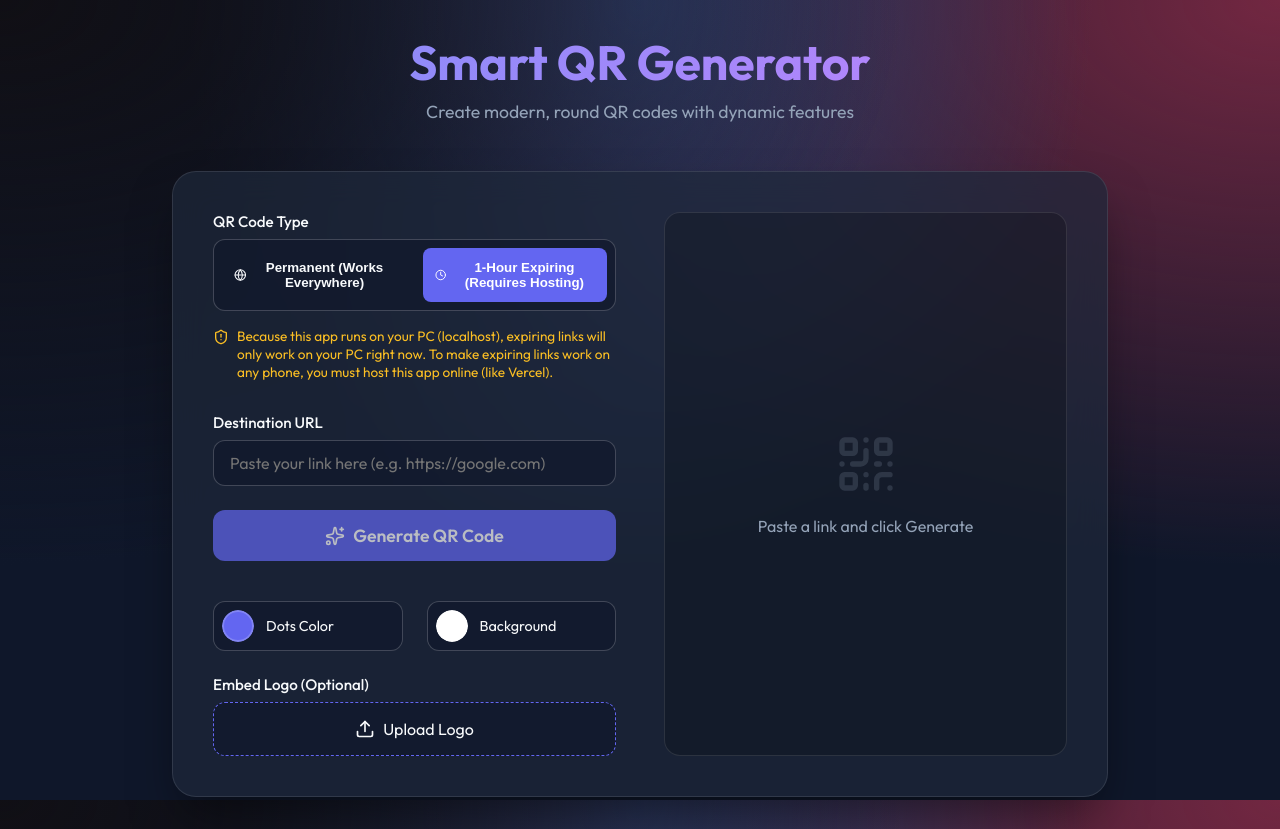
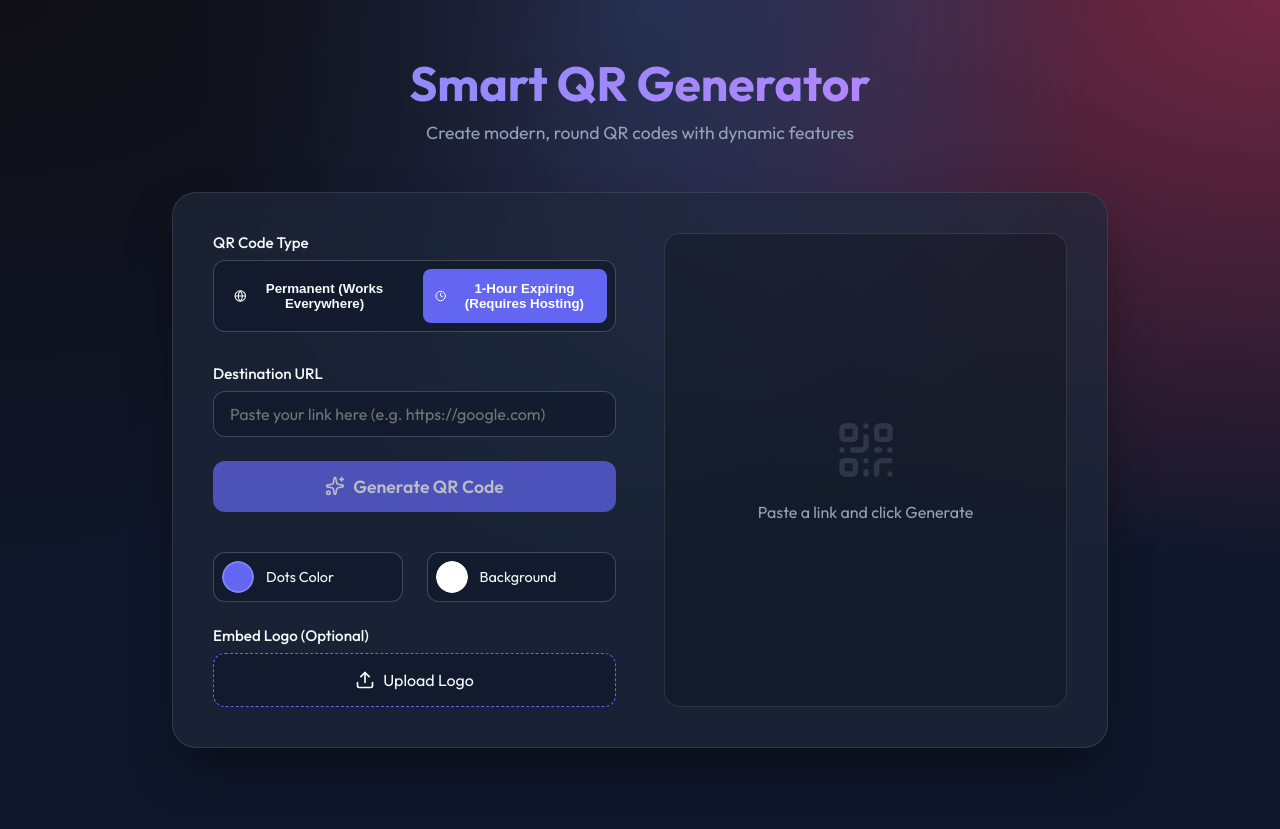
Before and after one commit to Ansuman-Mahapatra/RR-QR, a React (Vite) app: page / in a window 1280 px wide. After the commit the page ends 800 px from the top, so only its background shows below. Built offline with nearby package versions, Linux system fonts and the light colour scheme.

Commit message:
Remove localhost warning as the site is now published

```diff
--- a/src/App.tsx
+++ b/src/App.tsx
@@ -136,12 +136,6 @@ export default function App() {
                 1-Hour Expiring (Requires Hosting)
               </button>
             </div>
-            {mode === 'expiring' && (
-              <div style={{ display: 'flex', gap: '0.5rem', fontSize: '0.85rem', color: '#fbbf24', marginTop: '0.5rem', alignItems: 'flex-start' }}>
-                <ShieldAlert size={16} style={{ flexShrink: 0, marginTop: '2px' }} />
-                <span>Because this app runs on your PC (localhost), expiring links will only work on your PC right now. To make expiring links work on any phone, you must host this app online (like Vercel).</span>
-              </div>
-            )}
           </div>
 
           <div className="form-group">
```
